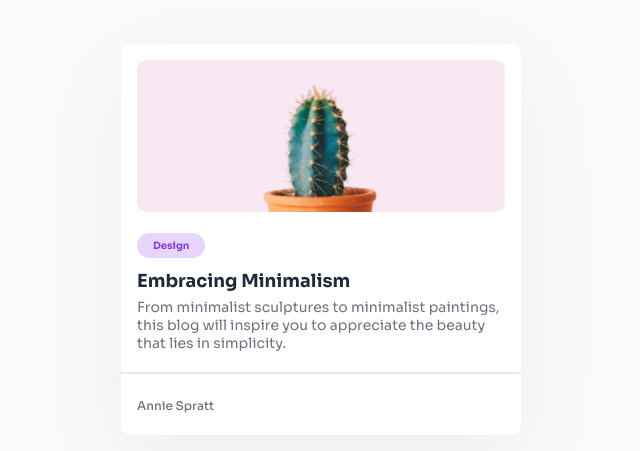
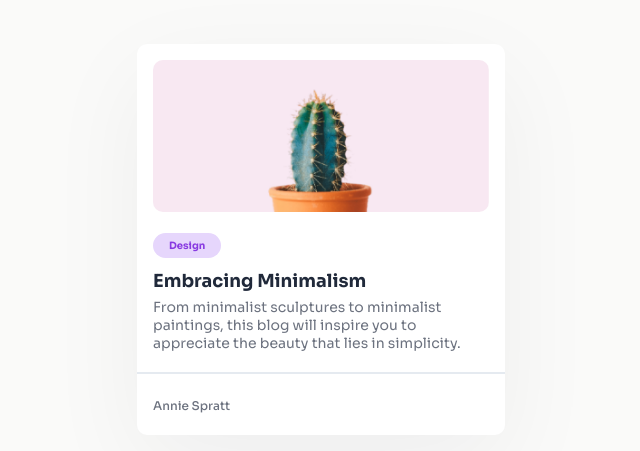
Before and after one commit to FernandoCM18/devchallenges-minimal-blog-card, a plain HTML site: page index.html in a window 1280 px wide. Shown: the part 161-612 px from the top of the page, without its empty margins (319-959 px from the left). Drawn offline with Linux system fonts and the light colour scheme.

Commit message:
style: adjust width of container in style.css

```diff
--- a/style.css
+++ b/style.css
@@ -18,7 +18,7 @@ body {
   border-radius: 10px;
   box-shadow: 0px 30px 100px 0px rgba(17, 23, 41, 0.05);
   padding: 16px 16px 20px 16px;
-  width: 368px;
+  width: 336px;
 }
 
 img {
```
